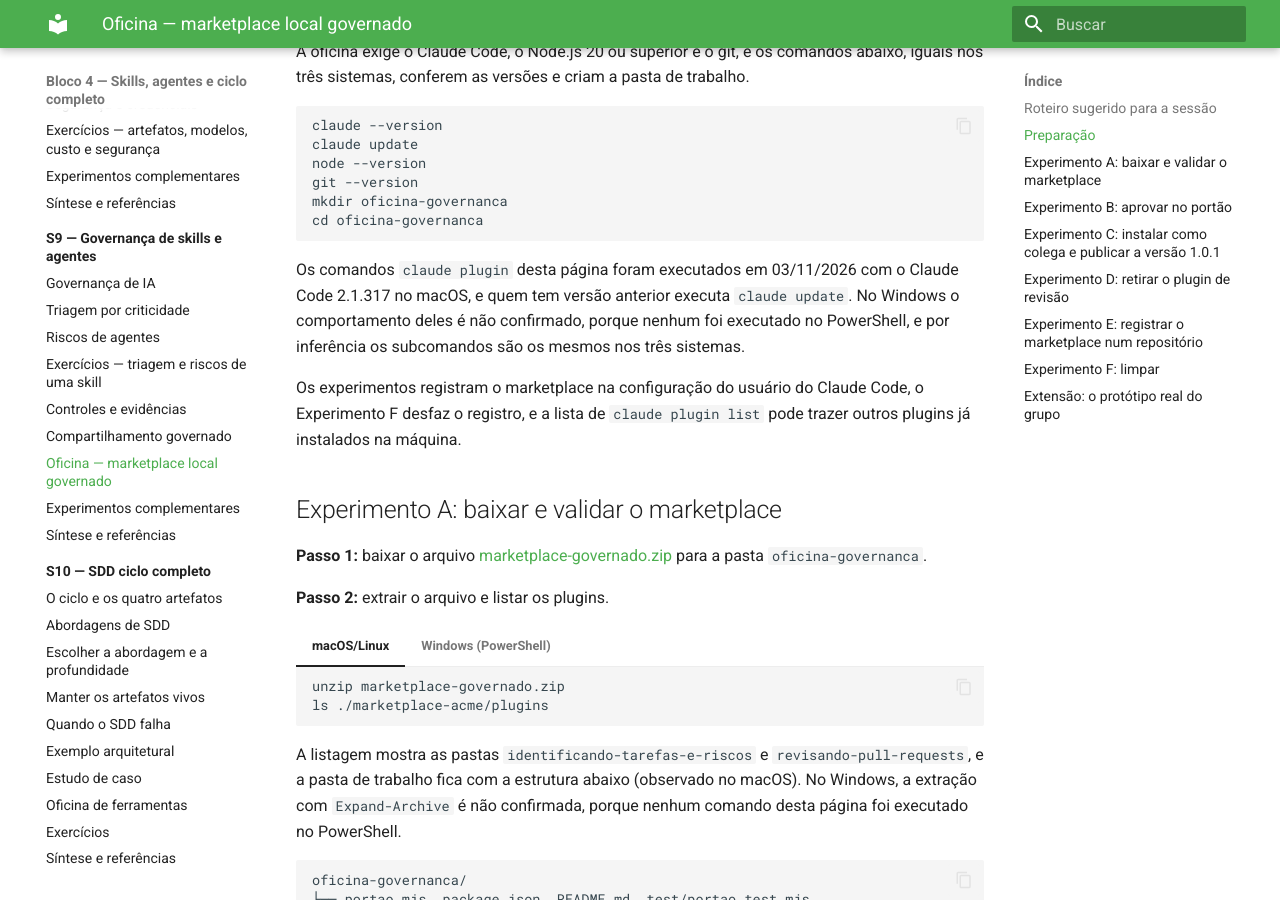
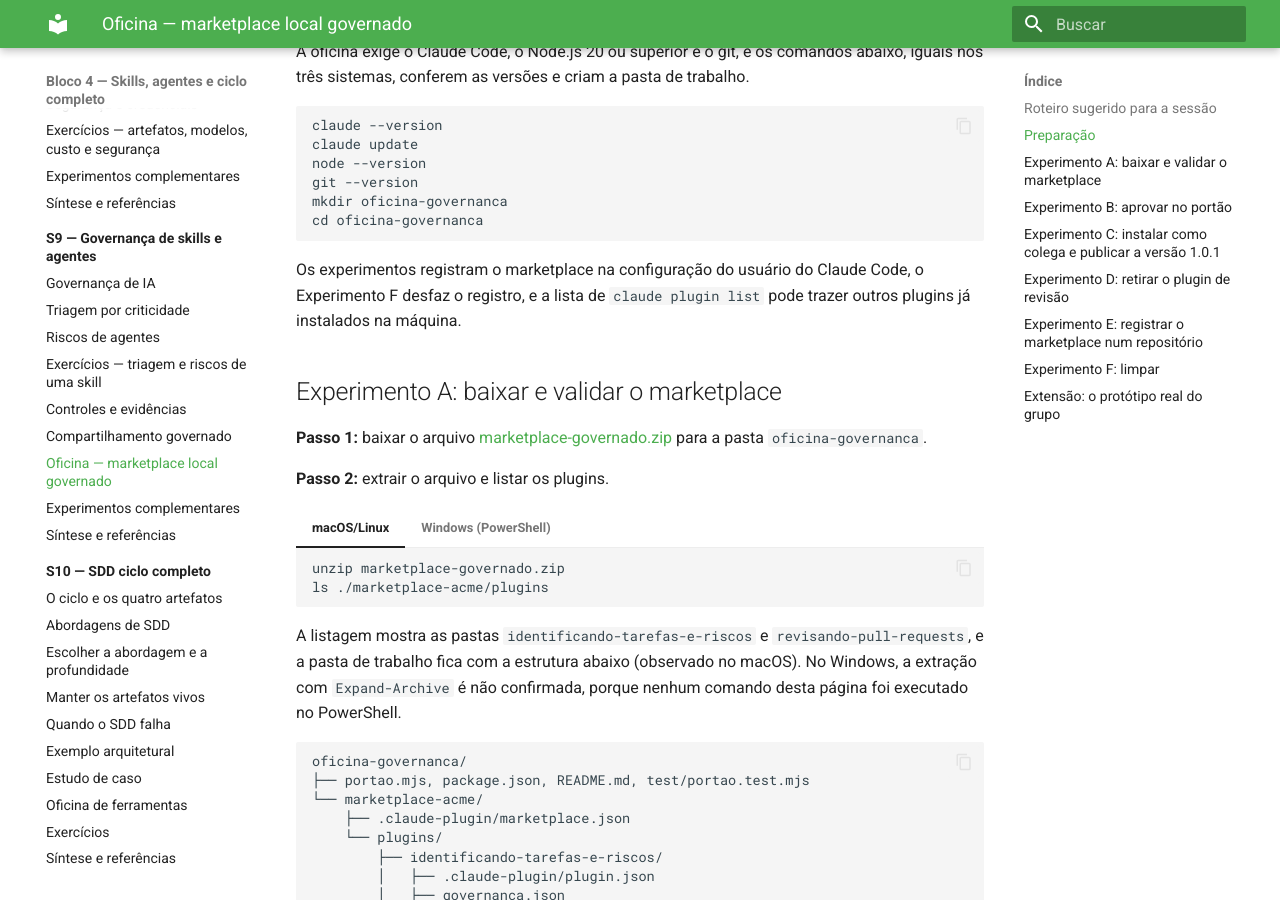
Before and after one commit to arkhibr/workshops-ia-agentica, an MkDocs documentation site: the page built from docs/sessao-09-governanca-de-skills-e-agentes/oficina-de-ferramentas.md, in a window 1280 px wide and 900 px high, scrolled down 1251 px. Built offline with MkDocs 1.6.1 and Material for MkDocs 9.7.7, drawn with Linux system fonts in a browser that asks for light colours.

Commit message:
docs: remove a nota de versão da oficina da sessão 9
Co-Authored-By: Claude Opus 5.5 <noreply@anthropic.com>

````diff
--- a/docs/sessao-09-governanca-de-skills-e-agentes/oficina-de-ferramentas.md
+++ b/docs/sessao-09-governanca-de-skills-e-agentes/oficina-de-ferramentas.md
@@ -29,8 +29,6 @@ git --version
 mkdir oficina-governanca
 cd oficina-governanca
 ```
-
-Os comandos `claude plugin` desta página foram executados em 03/11/2026 com o Claude Code 2.1.317 no macOS, e quem tem versão anterior executa `claude update`. No Windows o comportamento deles é não confirmado, porque nenhum foi executado no PowerShell, e por inferência os subcomandos são os mesmos nos três sistemas.
 
 Os experimentos registram o marketplace na configuração do usuário do Claude Code, o Experimento F desfaz o registro, e a lista de `claude plugin list` pode trazer outros plugins já instalados na máquina.
 
````
Also changed, not shown: 1 other file.
